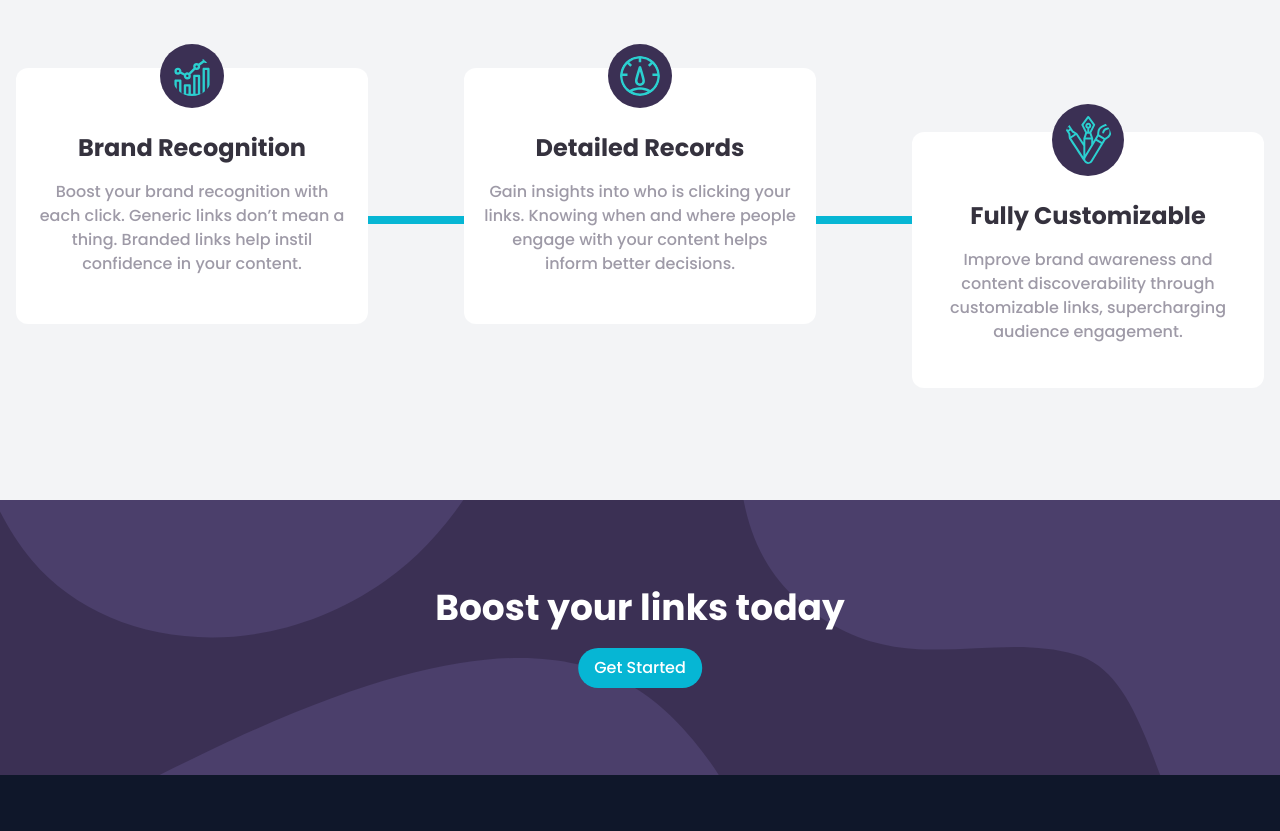
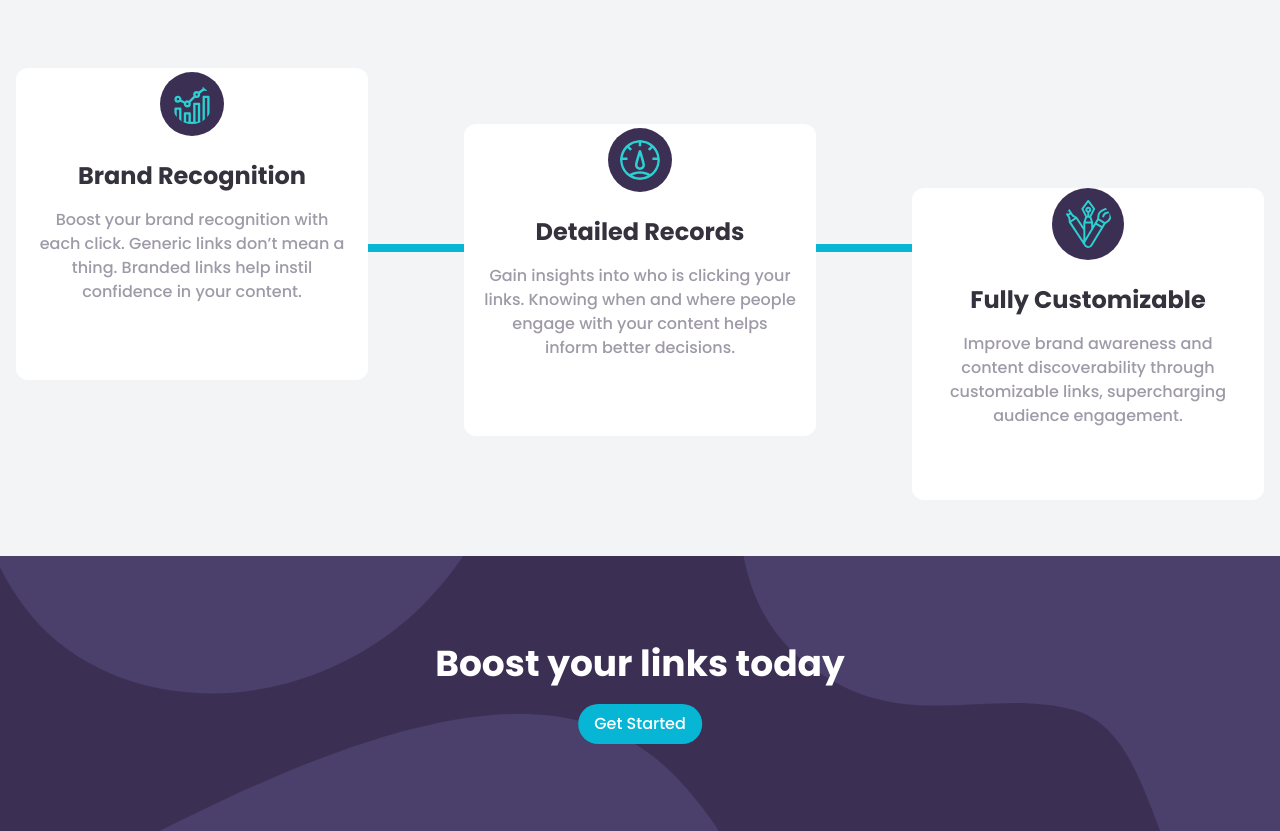
Before and after one commit to ramz04/Url-Shortening-Api, a React (Vite) app: page / in a window 1280 px wide. Shown: the part 1040-1871 px from the top of the page. Built offline with nearby package versions, Linux system fonts and the light colour scheme.

Commit message:
Adding Components for Boost and Advanced sections

```diff
--- a/src/components/Advanced.jsx
+++ b/src/components/Advanced.jsx
@@ -0,0 +1,52 @@
+import React from 'react'
+
+function Advanced(props) {
+  return (
+    <div>
+      <div className='advanced--stats md:pb-24'>
+        <h2 className='stats--header'>Advanced Statistics</h2>
+        <p className='stats--text'>
+          Track how your links are performing across the web with our
+          advanced statistics dashboard.
+        </p>
+        <div className='card pb-20'>
+          <div className='line'></div>
+          <div className='card--wrapper  md:grid md:grid-cols-3 md:gap-x-24'>
+              <article className='card--items'>
+                <img src={props.brand} alt="Brand" loading='lazy' />
+                <h3 className='card--header'>
+                  Brand Recognition
+                </h3>
+                <p className='card--text'>
+                  Boost your brand recognition with each click. Generic links don’t
+                  mean a thing. Branded links help instil confidence in your content.
+                </p>
+              </article>
+              <article className='card--items '>
+                <img src={props.records} alt="Brand" loading='lazy' />
+                <h3 className='card--header'>
+                  Detailed Records
+                </h3>
+                <p className='card--text '>
+                Gain insights into who is clicking your links. Knowing when and where
+                people engage with your content helps inform better decisions.
+                </p>
+              </article>
+              <article className='card--items md:mt-6'>
+                <img src={props.customizable} alt="Brand" loading='lazy' />
+                <h3 className='card--header'>
+                  Fully Customizable
+                </h3>
+                <p className='card--text'>
+                Improve brand awareness and content discoverability through customizable
+                links, supercharging audience engagement.
+                </p>
+              </article>
+            </div>
+        </div>
+      </div>
+    </div>
+  )
+}
+
+export default Advanced
--- a/src/components/Boost.jsx
+++ b/src/components/Boost.jsx
@@ -0,0 +1,25 @@
+import React from 'react'
+
+function Boost(props) {
+  return (
+    <div>
+      <div className='boosts'>
+        <section className="boost relative">
+            <picture>
+            <source media="(min-width: 768px)" srcSet={props.bgDesktop} />
+            <img src={props.bgMobile} alt="" />
+            </picture>
+
+            <div className="flex items-center justify-center flex-col boost-inner">
+            <h2 className="mb-5 text-3xl md:text-4xl text-white font-bold text-center">
+                Boost your links today
+            </h2>
+            <button className="btn-cta rounded-full">Get Started</button>
+            </div>
+        </section>
+      </div>
+    </div>
+  )
+}
+
+export default Boost
--- a/src/components/Home.jsx
+++ b/src/components/Home.jsx
@@ -11,6 +11,8 @@ import pinterest from "../assets/images/icon-pinterest.svg"
 import instagram from "../assets/images/icon-instagram.svg"
 import logo from "../assets/images/logo.svg"
 import Footer from './Footer'
+import Boost from './Boost'
+import Advanced from './Advanced'
 
 
 const getLocalStorage = () => {
@@ -122,66 +124,15 @@ function Home() {
         </div>
         </section>
       </div>
-      <div className='advanced--stats md:pb-24'>
-        <h2 className='stats--header'>Advanced Statistics</h2>
-        <p className='stats--text'>
-          Track how your links are performing across the web with our
-          advanced statistics dashboard.
-        </p>
-        <div className='card pb-20'>
-          <div className='line'></div>
-          <div className='card--wrapper  md:grid md:grid-cols-3 md:gap-24'>
-              <article className='card--items'>
-                <img src={brand} alt="Brand" loading='lazy' />
-                <h3 className='card--header'>
-                  Brand Recognition
-                </h3>
-                <p className='card--text'>
-                  Boost your brand recognition with each click. Generic links don’t
-                  mean a thing. Branded links help instil confidence in your content.
-                </p>
-              </article>
-              <article className='card--items'>
-                <img src={records} alt="Brand" loading='lazy' />
-                <h3 className='card--header'>
-                  Detailed Records
-                </h3>
-                <p className='card--text'>
-                Gain insights into who is clicking your links. Knowing when and where
-                people engage with your content helps inform better decisions.
-                </p>
-              </article>
-              <article className='card--items md:mt-6'>
-                <img src={customizable} alt="Brand" loading='lazy' />
-                <h3 className='card--header'>
-                  Fully Customizable
-                </h3>
-                <p className='card--text'>
-                Improve brand awareness and content discoverability through customizable
-                links, supercharging audience engagement.
-                </p>
-              </article>
-            </div>
-        </div>
-        <div>
-
-        </div>
-      </div>
-      <div className='boosts'>
-      <section className="boost relative">
-        <picture>
-          <source media="(min-width: 768px)" srcSet={bgDesktop} />
-          <img src={bgMobile} alt="" />
-        </picture>
-
-        <div className="flex items-center justify-center flex-col boost-inner">
-          <h2 className="mb-5 text-3xl md:text-4xl text-white font-bold text-center">
-            Boost your links today
-          </h2>
-          <button className="btn-cta rounded-full">Get Started</button>
-        </div>
-      </section>
-      </div>
+      <Advanced
+        brand={brand}
+        records={records}
+        customizable={customizable}
+      />
+      <Boost
+        bgDesktop={bgDesktop}
+        bgMobile={bgMobile}
+      />
       <Footer
         logo={logo}
         facebook={facebook}
--- a/src/index.css
+++ b/src/index.css
@@ -71,7 +71,7 @@
 }
 
 .card--wrapper{
-    @apply space-y-14 md:space-y-0 pt-10
+    @apply space-y-14 pt-10
 }
 
 .card--items {
```
